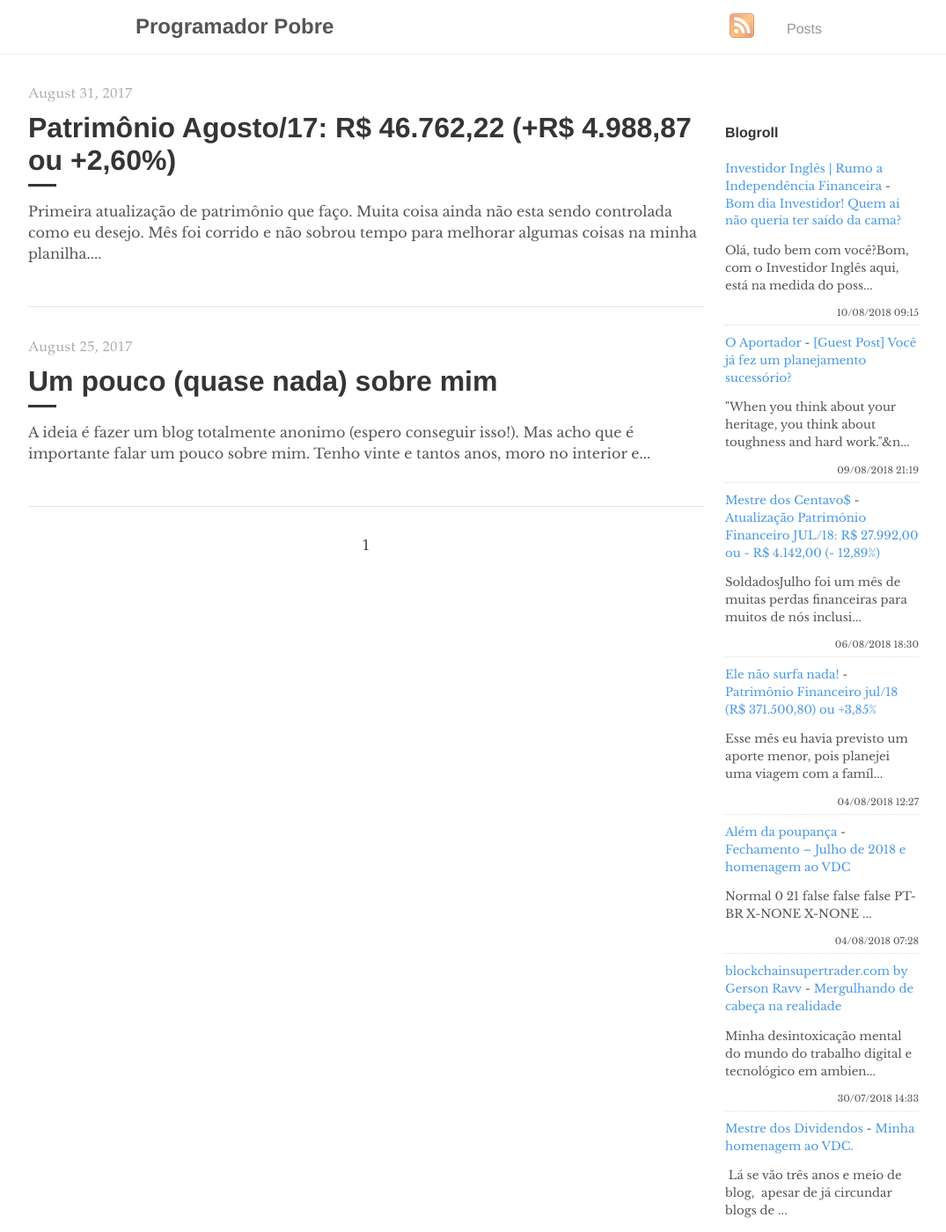
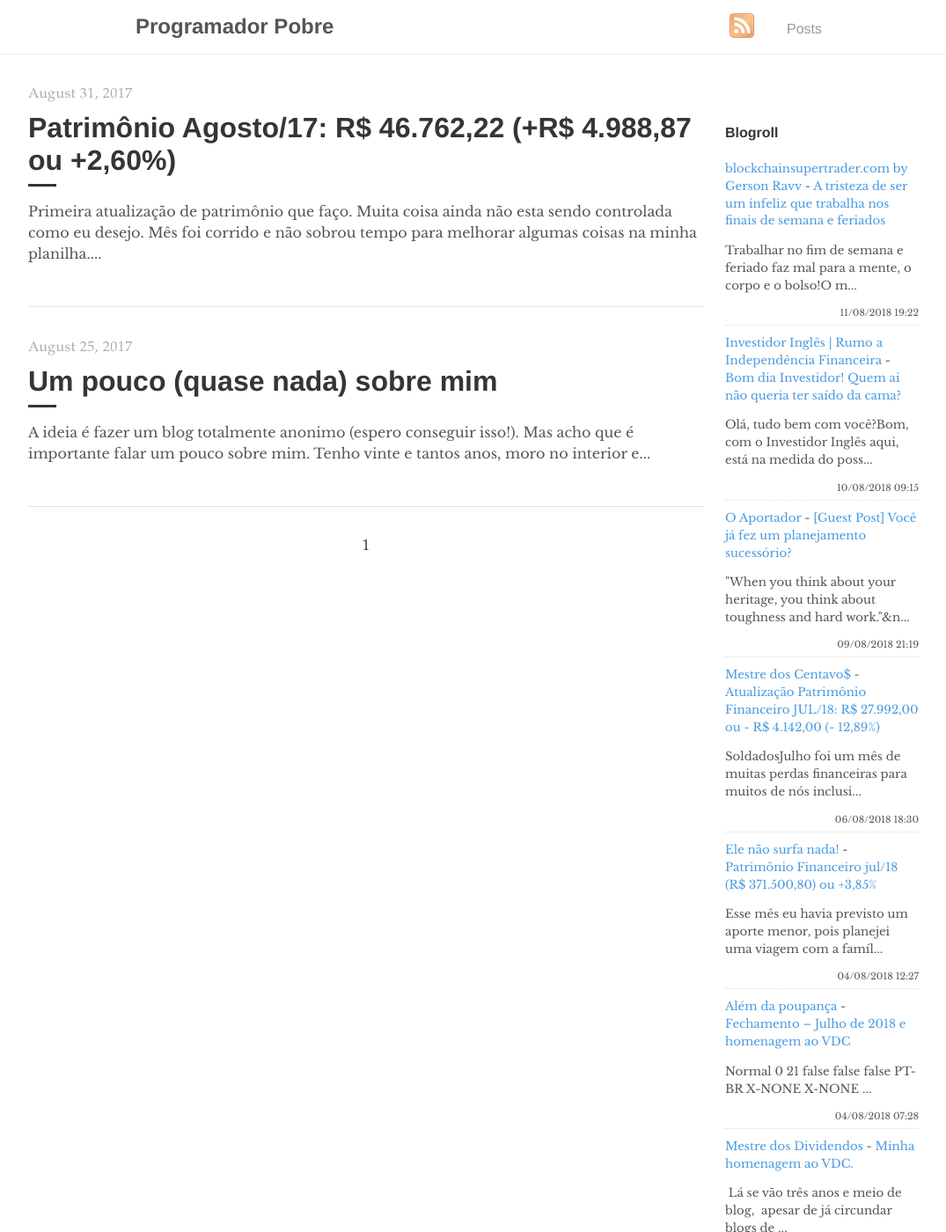
Before and after one commit to programadorpobre/programadorpobre.github.io, a Jekyll site: the page built from index.html, in a window 1280 px wide and 1400 px high. Shown: the whole window at 88% size, without its empty margins (96-1171 px from the left). Built offline with Jekyll 4.4.1, drawn with Linux system fonts in a browser that asks for light colours; the list of posts is cut into pages by our own code; comment, search, counter and statistics services are not loaded.

Commit message:
[ci skip] travis #372

```diff
--- a/_includes/feed-entries.html
+++ b/_includes/feed-entries.html
@@ -1,3 +1,8 @@
+<div class="feed-entry">
+    <a class="feed-entry-site-name" href="http://www.blockchainsupertrader.com/">blockchainsupertrader.com by Gerson Ravv</a> - <a class="feed-entry-title" href="http://www.blockchainsupertrader.com/2018/08/a-tristeza-de-ser-um-infeliz-que.html">A tristeza de ser um infeliz que trabalha nos finais de semana e feriados</a>
+    <p class="feed-entry-summary">Trabalhar no fim de semana e feriado faz mal para a mente, o corpo e o bolso!O m...</p>
+    <time datetime="2018-08-11T19:22:00.001-03:00">11/08/2018 19:22</time>
+</div>
 <div class="feed-entry">
     <a class="feed-entry-site-name" href="https://www.investidoringles.com/">Investidor Inglês | Rumo a Independência Financeira</a> - <a class="feed-entry-title" href="https://www.investidoringles.com/2018/08/bom-dia-investidor-porque-fui-sair-da-cama.html">Bom dia Investidor! Quem ai não queria ter saído da cama?</a>
     <p class="feed-entry-summary">Olá, tudo bem com você?Bom, com o Investidor Inglês aqui, está na medida do poss...</p>
@@ -24,11 +29,6 @@
     <time datetime="2018-08-04T07:28:00.000-03:00">04/08/2018 07:28</time>
 </div>
 <div class="feed-entry">
-    <a class="feed-entry-site-name" href="http://www.blockchainsupertrader.com/">blockchainsupertrader.com by Gerson Ravv</a> - <a class="feed-entry-title" href="http://www.blockchainsupertrader.com/2018/07/mergulhando-de-cabeca-na-realidade.html">Mergulhando de cabeça na realidade</a>
-    <p class="feed-entry-summary">Minha desintoxicação mental do mundo do trabalho digital e tecnológico em ambien...</p>
-    <time datetime="2018-07-30T14:33:00.002-03:00">30/07/2018 14:33</time>
-</div>
-<div class="feed-entry">
     <a class="feed-entry-site-name" href="https://mestredosdividendos.blogspot.com/">Mestre dos Dividendos</a> - <a class="feed-entry-title" href="https://mestredosdividendos.blogspot.com/2018/07/minha-homenagem-ao-vdc.html">Minha homenagem ao VDC.</a>
     <p class="feed-entry-summary">&nbsp;Lá se vão três anos e meio de blog,&nbsp; apesar de já circundar blogs de ...</p>
     <time datetime="2018-07-22T20:26:00.001-07:00">22/07/2018 20:26</time>
```
